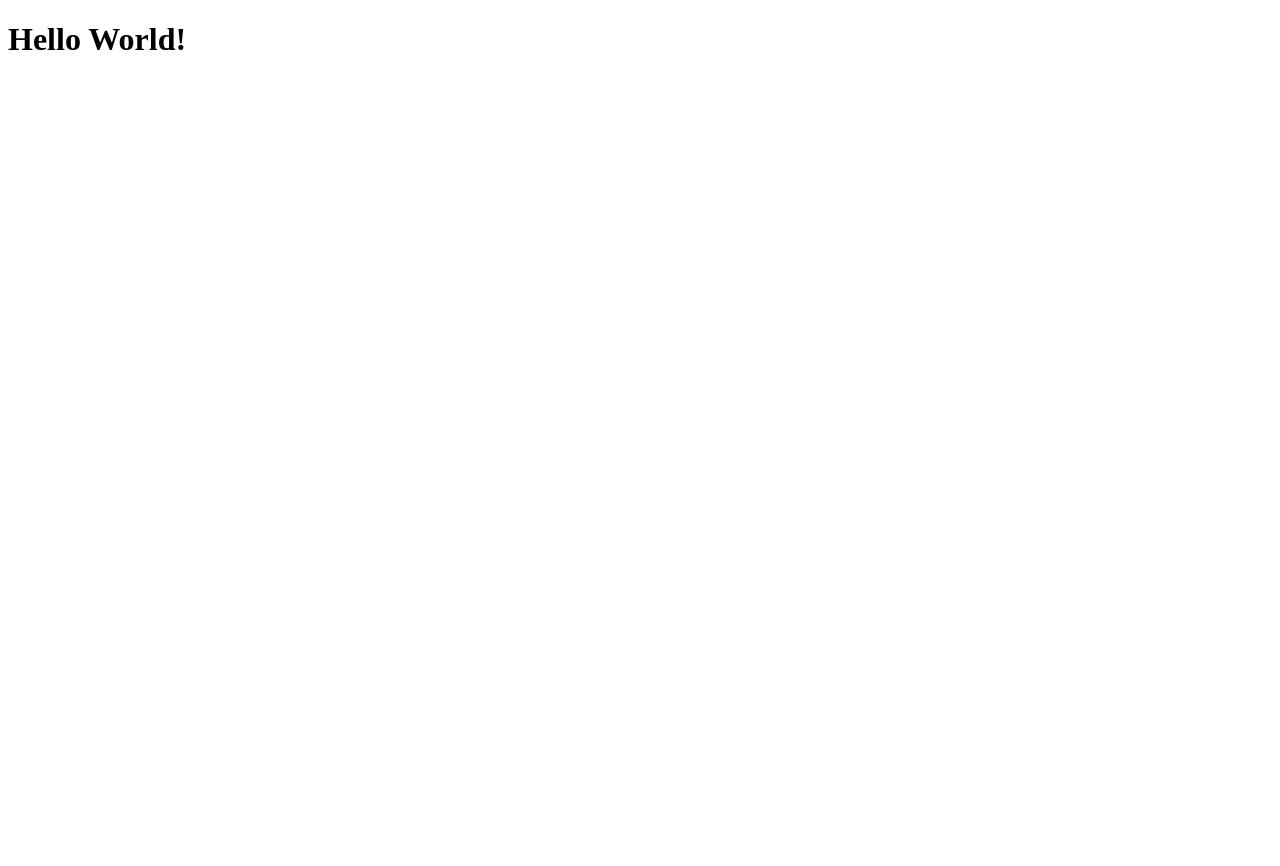
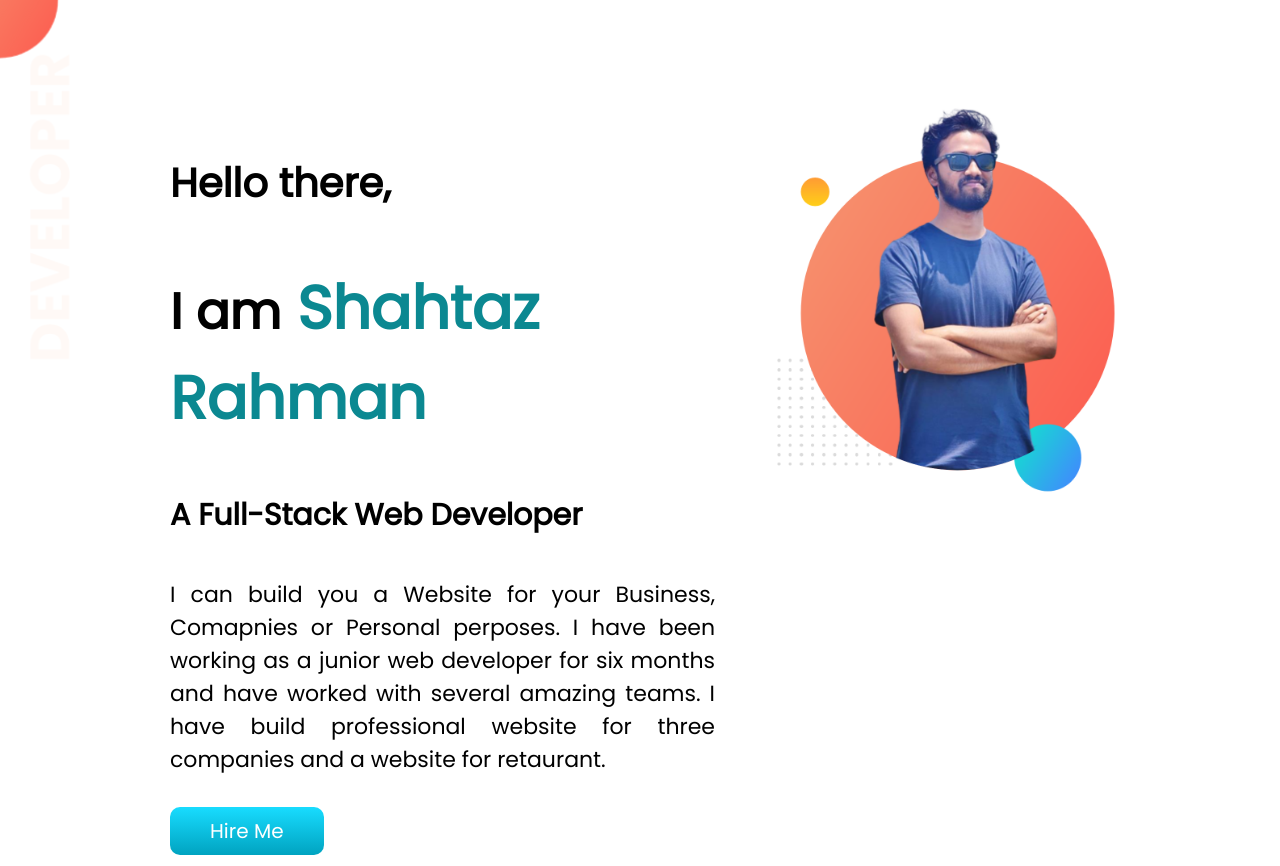
Before and after one commit to shahtaz-tqldd/portfoli_1, a plain HTML site: page index.html in a window 1280 px wide. Before the commit the page ends 800 px from the top, so only its background shows below. Drawn offline with Linux system fonts and the light colour scheme.

Commit message:
first section

```diff
--- a/index.html
+++ b/index.html
@@ -4,9 +4,28 @@
     <meta charset="UTF-8">
     <meta http-equiv="X-UA-Compatible" content="IE=edge">
     <meta name="viewport" content="width=device-width, initial-scale=1.0">
-    <title>Document</title>
+    <link rel="preconnect" href="https://fonts.googleapis.com">
+    <link rel="preconnect" href="https://fonts.gstatic.com" crossorigin>
+    <link href="https://fonts.googleapis.com/css2?family=Poppins&display=swap" rel="stylesheet">
+    <link rel="stylesheet" href="style.css">
+
+    <title>Portfolio | Shahtaz</title>
 </head>
 <body>
-    <h1>Hello World!</h1>
+    <section>
+        <div class="welcome-text">
+            <h2>Hello there,</h2>
+            <h1><small>I am</small> <span>Shahtaz Rahman</span></h1>
+            <h3>A Full-Stack Web Developer</h3>
+            <p>I can build you a Website for your Business, Comapnies or Personal perposes. I have been working as a junior web developer for six months and have worked with several amazing teams. I have build professional website for three companies and a website for retaurant.</p>
+            <a target="_blank" class="hire-me-btn" href="https://www.linkedin.com/in/shahtaz-rahman-a8092a174/">Hire Me</a>
+        </div>
+
+        <div class="welcome-image">
+            <img class="body-img" src="images/shahtaz.png" alt="shahtaz is standing">
+        </div>
+    </section>
+
+
 </body>
 </html>
--- a/style.css
+++ b/style.css
@@ -0,0 +1,49 @@
+body{
+    font-family: 'Poppins', sans-serif;
+    margin: 0;
+}
+
+section{
+    display: flex;
+    background-image: url(images/top-banner.png);
+    background-repeat: no-repeat;
+}
+.welcome-text{
+    width: 50%;
+    padding: 20px;
+    margin-left: 150px;
+    margin-top: 100px;
+}
+.welcome-image{
+    width: 50%;
+}
+.body-img{
+    width: 80%;
+    margin-top: 100px;
+}
+h2{
+    font-size: 40px;
+}
+h1{
+    font-size: 60px;
+}
+span{
+    color: rgb(11, 136, 145);
+}
+h3{
+    font-size: 30px;
+}
+p{
+    font-size: 22px;
+    margin: 40px 0;
+    text-align: justify;
+}
+.hire-me-btn {
+    text-decoration: none;
+    font-size: 20px;
+    font-weight: 500;
+    color: white;
+    background-image: linear-gradient(rgb(24, 220, 255),rgb(0, 163, 192));
+    padding: 10px 40px;
+    border-radius: 10px;
+}
```
Also changed, not shown: images/dream-bg.png (added), images/exp-bg.png (added), images/my-bg.png (added), images/my-bg2.png (added), images/shahtaz-img.png (added), images/shahtaz.png (added), images/top-banner.png (added).
